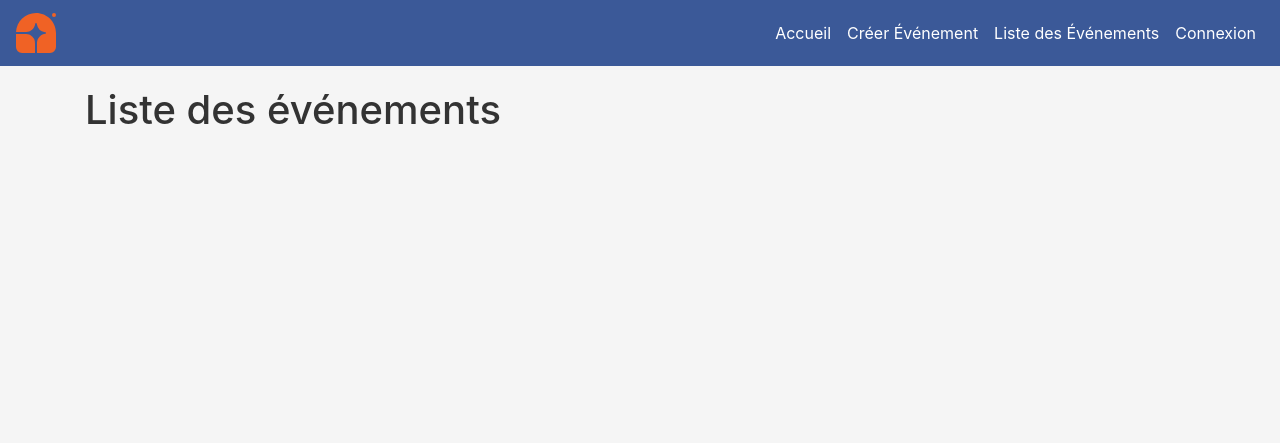
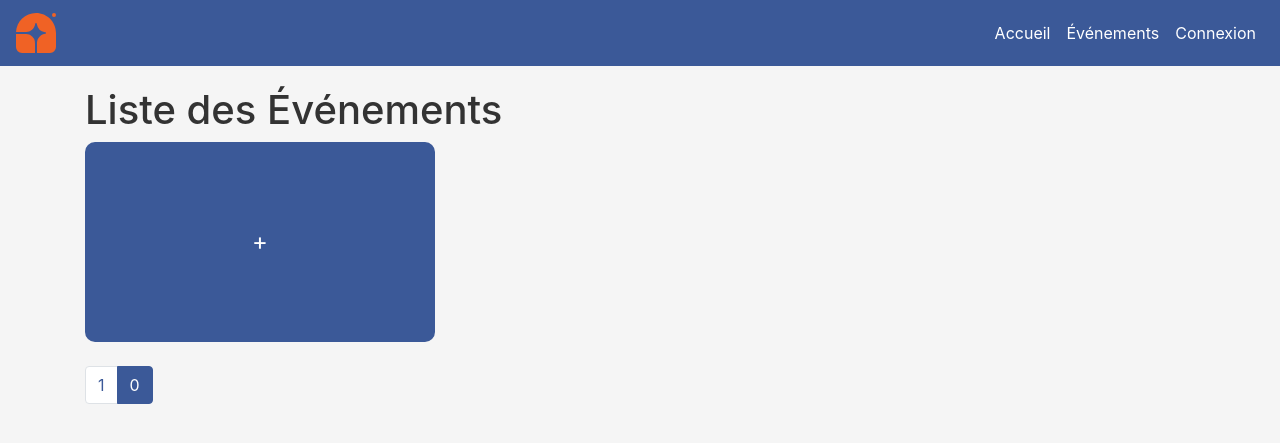
Before and after one commit to Antoine-PRN/Projet_Symfony_IUT-S6, a Symfony app: template projet_pratique/templates/event/list.html.twig in a window 1280 px wide. Shown: the top 443 px of the page. Run offline with Twig, Linux system fonts and the light colour scheme; the template is opened without the code that fills it, so the values that code supplies are empty; some libraries are stand-ins or nearby versions.

Commit message:
Liste des evennements avec UI, + CRUD evenements

```diff
--- a/projet_pratique/config/services.yaml
+++ b/projet_pratique/config/services.yaml
@@ -20,5 +20,9 @@ services:
             - '../src/Entity/'
             - '../src/Kernel.php'
 
+    App\Security\Voter\EventVoter:
+        tags:
+            - { name: 'security.voter' }
+
     # add more service definitions when explicit configuration is needed
     # please note that last definitions always *replace* previous ones
--- a/projet_pratique/src/Entity/Event.php
+++ b/projet_pratique/src/Entity/Event.php
@@ -3,6 +3,7 @@
 namespace App\Entity;
 
 use App\Repository\EventRepository;
+use Doctrine\Bundle\DoctrineBundle\Repository\ServiceEntityRepository;
 use Doctrine\ORM\Mapping as ORM;
 use Symfony\Component\Validator\Constraints as Assert;
 
--- a/projet_pratique/src/Entity/User.php
+++ b/projet_pratique/src/Entity/User.php
@@ -10,6 +10,7 @@ use Symfony\Component\Security\Core\User\PasswordAuthenticatedUserInterface;
 #[ORM\Entity(repositoryClass: UserRepository::class)]
 #[ORM\Table(name: '`user`')]
 class User implements PasswordAuthenticatedUserInterface, UserInterface
+
 {
     #[ORM\Id]
     #[ORM\GeneratedValue]
@@ -97,13 +98,12 @@ class User implements PasswordAuthenticatedUserInterface, UserInterface
 
     public function eraseCredentials()
     {
-        // Implement the logic to erase sensitive user data.
+        $this->plainPassword = null;
     }
 
     public function getUserIdentifier(): string
     {
-        // Implement the logic to return the user identifier.
-        return '';
+        return $this->email;
     }
 
     public function getRoles(): array
--- a/projet_pratique/templates/base.html.twig
+++ b/projet_pratique/templates/base.html.twig
@@ -70,10 +70,7 @@
 						<a class="nav-link" href="{{ path('home') }}">Accueil</a>
 					</li>
 					<li class="nav-item">
-						<a class="nav-link" href="{{ path('event_new') }}">Créer Événement</a>
-					</li>
-					<li class="nav-item">
-						<a class="nav-link" href="{{ path('event_list') }}">Liste des Événements</a>
+						<a class="nav-link" href="{{ path('event_list') }}">Événements</a>
 					</li>
 					{% if app.user %}
 						<li class="nav-item">
--- a/projet_pratique/templates/event/list.html.twig
+++ b/projet_pratique/templates/event/list.html.twig
@@ -1,17 +1,151 @@
-{# templates/event/list.html.twig #}
-
 {% extends 'base.html.twig' %}
 
-{% block title %}Liste des événements
+{% block title %}Liste des Événements
 {% endblock %}
 
 {% block body %}
-	<h1>Liste des événements</h1>
-	<ul>
+	<h1>Liste des Événements</h1>
+
+	<div class="row">
 		{% for event in events %}
-			<li>{{ event.title }}
-				-
-				{{ event.date|date('d/m/Y H:i') }}</li>
+			<div class="col-md-4 col-sm-6 mb-4 bg-none">
+				<div class="card">
+					<div class="card-inner">
+						<div class="card-front">
+							<h5 class="event-title">{{ event.title }}</h5>
+							<p class="event-public">(
+								{% if event.isPublic == 1 %}
+									Public
+								{% else %}
+									Privé
+								{% endif %}
+								)</p>
+							<p class="event-date">{{ event.date|date('d/m/Y') }}</p>
+						</div>
+						<div class="card-back">
+							<p>{{ event.description }}</p>
+							<a href="{{ path('event_show', {'id': event.id}) }}">
+								<button class="btn">Voir plus</button>
+							</a>
+						</div>
+					</div>
+				</div>
+			</div>
 		{% endfor %}
-	</ul>
+		<div class="col-md-4 col-sm-6 mb-4">
+			<a href="{{ path('event_new') }}" class="create-event-card">
+				<div class="create-card">
+					<div class="card-inner">
+						<div class="card-front">
+							<div class="plus-sign">+</div>
+						</div>
+					</div>
+				</div>
+			</a>
+		</div>
+	</div>
+
+	<nav aria-label="Page navigation">
+		<ul class="pagination">
+			{% for i in 1..maxPages %}
+				<li class="page-item {% if i == currentPage %}active{% endif %}">
+					<a class="page-link" href="{{ path('event_list', {page: i}) }}">{{ i }}</a>
+				</li>
+			{% endfor %}
+		</ul>
+	</nav>
+
+	<style>
+		.event-title {
+			font-size: 24px;
+			font-weight: bold;
+		}
+
+		.event-date {
+			font-size: 18px;
+			font-style: italic;
+		}
+
+		.event-public {
+			font-size: 18px;
+			font-style: italic;
+		}
+
+		.card {
+			width: 100%;
+			height: 200px;
+			perspective: 1000px;
+		}
+
+		.card-inner {
+			width: 100%;
+			height: 100%;
+			position: relative;
+			transform-style: preserve-3d;
+			transition: transform 0.999s;
+		}
+
+		.card:hover .card-inner {
+			transform: rotateY(180deg);
+		}
+
+		.card-front,
+		.card-back {
+			position: absolute;
+			width: 100%;
+			height: 100%;
+			backface-visibility: hidden;
+		}
+
+		.card-front {
+			background-color: #3B5998;
+			color: #fff;
+			display: flex;
+			align-items: center;
+			flex-direction: column;
+			border: 10px solid #3B5998;
+			border-radius: 10px;
+			justify-content: center;
+			font-size: 24px;
+			transform: rotateY(0deg);
+		}
+
+		.card-back {
+			background-color: #F06225;
+			color: #fff;
+			display: flex;
+			align-items: center;
+			flex-direction: column;
+			border: 10px solid #F06225;
+			border-radius: 10px;
+			justify-content: center;
+			font-size: 24px;
+			transform: rotateY(180deg);
+		}
+
+		.create-card {
+			width: 100%;
+			height: 200px;
+			perspective: 1000px;
+			font-size: 75px;
+		}
+
+		.pagination .page-item.active .page-link {
+			background-color: #3B5998;
+			border-color: #3B5998;
+			color: #fff;
+		}
+
+		.pagination .page-link {
+			color: #3B5998;
+		}
+
+		.pagination .page-link:hover {
+			color: #F06225;
+		}
+
+		.pagination .page-item.active .page-link:hover {
+			color: #F06225;
+		}
+	</style>
 {% endblock %}
```
Also changed, not shown: projet_pratique/src/Controller/EventController.php (+122 -6 lines), projet_pratique/src/Security/Voter/EventVoter.php (added, +71 -0 lines), projet_pratique/templates/event/details.html.twig (added, +35 -0 lines), projet_pratique/templates/event/edit.html.twig (added, +12 -0 lines), projet_pratique/src/Repository/EventRepository.php (indentation only), 1 other file.
